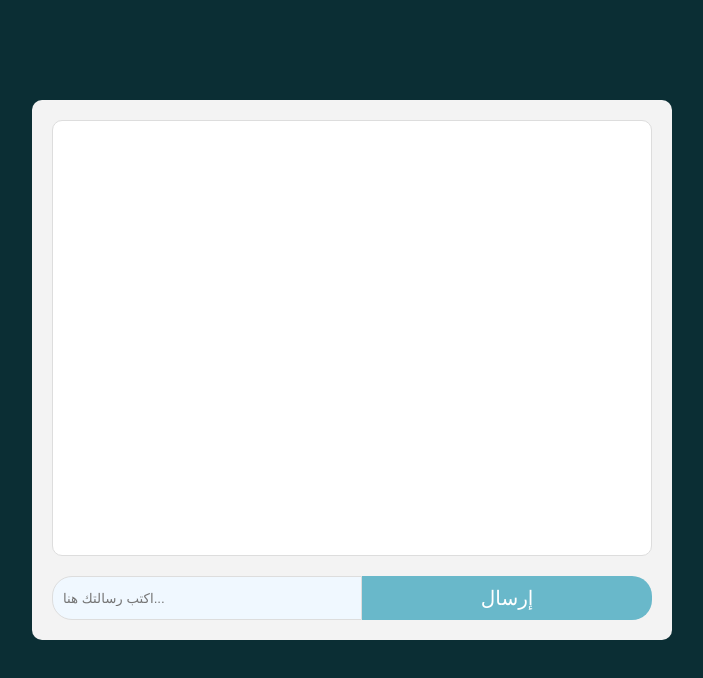
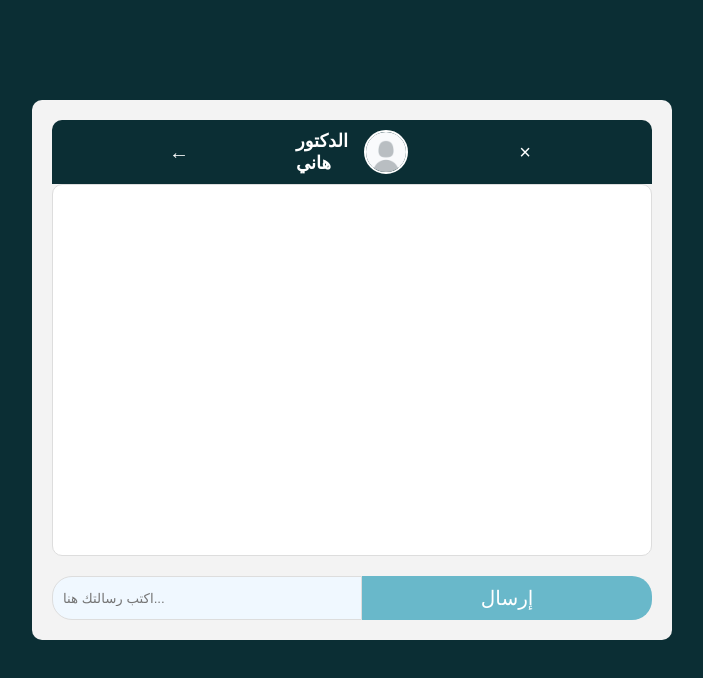
Before and after one commit to Reham-Fagih/Tamni, a website: page public/chatRoom.html in a window 1280 px wide. Shown: the whole page, without its empty margins (288-991 px from the left). Drawn offline with Linux system fonts and the light colour scheme.

Commit message:
Improve the chat room header design and adjust the element order

```diff
--- a/public/chatRoom.css
+++ b/public/chatRoom.css
@@ -9,6 +9,64 @@
     display: flex;
     flex-direction: column;
     position: relative;
+}
+
+.header {
+    display: flex;
+    align-items: center;
+    padding: 10px;
+    background-color: #0B2E34;
+    color: #ffffff;
+    border-radius: 10px 10px 0 0;
+    font-size: 18px;
+    font-weight: bold;
+    justify-content: space-between;
+}
+
+.header .close-btn {
+    order: 4;
+    background-color: transparent;
+    border: none;
+    font-size: 20px;
+    color: #ffffff;
+    cursor: pointer;
+}
+
+.header .close-btn:hover {
+    color: #ff0000;
+}
+
+.header .doctor-info {
+    order: 3;
+    display: flex;
+    align-items: center;
+    gap: 10px;
+    justify-content: center;
+}
+
+.doctor-image {
+    width: 40px;
+    height: 40px;
+    border-radius: 50%;
+    border: 2px solid #ffffff;
+}
+
+.doctor-name {
+    font-size: 18px;
+    font-weight: bold;
+}
+
+.header .back-btn {
+    order: 1;
+    background-color: transparent;
+    border: none;
+    font-size: 20px;
+    color: #ffffff;
+    cursor: pointer;
+}
+
+.header .back-btn:hover {
+    color: #69b8ca;
 }
 
 .messages {
--- a/public/chatRoom.html
+++ b/public/chatRoom.html
@@ -1,3 +1,12 @@
+<!DOCTYPE html>
+<html lang="ar">
+<head>
+    <meta charset="UTF-8">
+    <meta name="viewport" content="width=device-width, initial-scale=1.0">
+    <title>غرفة الدردشة</title>
+    <link rel="stylesheet" href="logInpage.css"/>
+    <link rel="stylesheet" href="chatRoom.css"/>
+</head>
 <!DOCTYPE html>
 <html lang="ar">
 <head>
@@ -10,6 +19,17 @@
 <body>
 
 <div class="chat-container">
+    <div class="header">
+        <button class="close-btn" onclick="closeChat()">×</button>
+
+        <div class="doctor-info">
+            <span class="doctor-name">الدكتور هاني</span>
+            <img src="/img/profileIcon.jpg" alt="صورة الدكتور" class="doctor-image"/>
+        </div>
+
+        <button class="back-btn" onclick="goBack()">←</button>
+    </div>
+
     <div class="messages" id="messages">
     </div>
 
@@ -19,5 +39,17 @@
     </div>
 </div>
 
+<script>
+    function closeChat() {
+        window.location.href = 'index.html';
+    }
+
+    function goBack() {
+        window.history.back();
+    }
+</script>
+
 </body>
 </html>
+
+</html>
```
Also changed, not shown: img/profileIcon.jpg (added).
